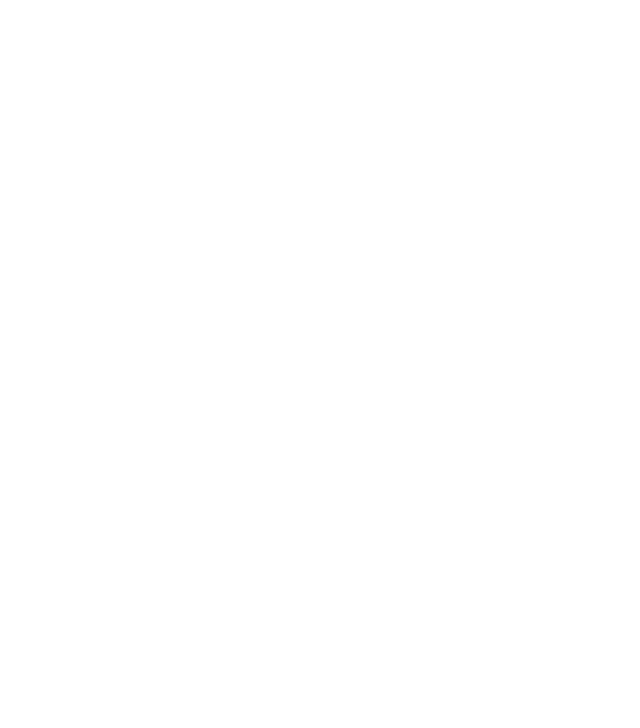
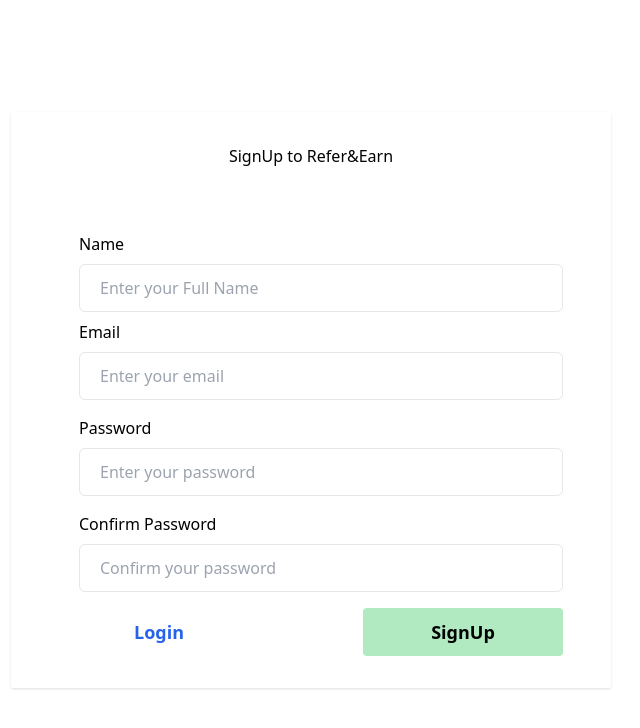
Before and after one commit to be-u-nik/webknight-2022, a React (Create React App) app in the folder frontend/: page /signup in a window 1280 px wide. Before the commit this address had no page. Shown: the top 728 px of the page, without its empty margins (329-969 px from the left). Built offline with nearby package versions, Linux system fonts and the light colour scheme.

Commit message:
routing and toastify

```diff
--- a/frontend/package.json
+++ b/frontend/package.json
@@ -7,9 +7,11 @@
     "@testing-library/react": "^13.4.0",
     "@testing-library/user-event": "^13.5.0",
     "react": "^18.2.0",
+    "react-device-detect": "^2.2.2",
     "react-dom": "^18.2.0",
     "react-router-dom": "^6.4.1",
     "react-scripts": "5.0.1",
+    "react-toastify": "^9.0.8",
     "web-vitals": "^2.1.4",
     "workbox-background-sync": "^6.5.4",
     "workbox-broadcast-update": "^6.5.4",
--- a/frontend/src/App.js
+++ b/frontend/src/App.js
@@ -4,16 +4,54 @@
 // import Navbar from "./components/Navbar";
 import Rewards from "./pages/Rewards";
 import Profile from "./pages/Profile";
-import Auth from "./pages/Auth";
+import { deviceDetect } from "react-device-detect";
+import Login from "./components/Login";
+import SignUp from "./components/Signup";
+import ProtectedRoute from "./Protected";
+import Otp from "./components/Otp";
+import "react-toastify/dist/ReactToastify.css";
 
 function App() {
+  deviceDetect().isMobile
+    ? console.log(deviceDetect().os)
+    : console.log(deviceDetect().osName);
   return (
     <Router>
       <div>
         <Routes>
-          <Route exact path="/" element={<Auth />}></Route>
+          <Route
+            exact
+            path="/"
+            element={<ProtectedRoute component={Rewards} />}
+          ></Route>
+          <Route
+            exact
+            path="/login"
+            element={
+              <div className="h-screen w-screen flex justify-center items-center">
+                <Login />
+              </div>
+            }
+          ></Route>
+          <Route
+            exact
+            path="/signup"
+            element={
+              <div className="h-screen w-screen flex justify-center items-center">
+                <SignUp />
+              </div>
+            }
+          ></Route>
           <Route path="/rewards" element={<Rewards />}></Route>
           <Route path="/profile" element={<Profile />}></Route>
+          <Route
+            path="/otp"
+            element={
+              <div className="h-screen w-screen flex justify-center items-center">
+                <Otp />
+              </div>
+            }
+          ></Route>
         </Routes>
       </div>
     </Router>
--- /dev/null
+++ b/frontend/src/Protected.js
@@ -0,0 +1,12 @@
+import React from "react";
+import { Navigate } from "react-router-dom";
+
+function ProtectedRoute({ component: Component, ...restProps }) {
+  const isloggedin = false;
+  if (isloggedin) {
+    return <Component {...restProps} />;
+  }
+  return <Navigate to="/login" />;
+}
+
+export default ProtectedRoute;
--- /dev/null
+++ b/frontend/src/components/Login.js
@@ -0,0 +1,66 @@
+import React from "react";
+import { Link } from "react-router-dom";
+import { useNavigate } from "react-router-dom";
+import { ToastContainer, toast } from "react-toastify";
+
+function Login() {
+  const navigate = useNavigate();
+  return (
+    <div className="shadow rounded-sm px-12 py-8 sm:w-[600px] md:w-[600px] flex flex-col">
+      <ToastContainer position="top-center" autoClose={5000} />
+      <h1 className="pb-8 md:pb-16 text-center">Login to Refer&Earn</h1>
+
+      <form
+        method="post"
+        className="flex flex-col items-center justify-start w-full"
+      >
+        <div className="flex flex-col w-full mb-2 max-w-[1200px] md:pl-5 text-left self-end">
+          <label htmlFor="email">Email</label>
+          <input
+            type="email"
+            placeholder="Enter your email"
+            className="mt-2 w-full px-[12px] py-0 md:px-5 h-[48px] text-ellipsis md:py-2 rounded-md border-[1px] border-grey-600"
+          />
+        </div>
+        <div className="mt-2 flex flex-col w-full mb-2 max-w-[1200px] md:pl-5 text-left self-end">
+          <label htmlFor="password">Password</label>
+          <input
+            type="password"
+            placeholder="Enter your password"
+            className="mt-2 w-full px-[12px] py-0 md:px-5 h-[48px] text-ellipsis md:py-2 rounded-md border-[1px] border-grey-600"
+          />
+        </div>
+        <div className="flex flex-col md:flex-row md:justify-between w-full">
+          <button
+            onClick={async (e) => {
+              e.preventDefault();
+              //   navigate("/otp");
+              const resolveAfter3Sec = new Promise((resolve, reject) => {
+                setTimeout(resolve, 3000);
+              });
+              await toast.promise(resolveAfter3Sec, {
+                pending: "Validating",
+                success: "Logging in",
+                error: "Invalid Credentials",
+              });
+              navigate("/otp");
+            }}
+            className="order-1 md:order-2 w-full md:max-w-[200px] mt-2 h-[48px] px-[10px] py-[5px] rounded-[4px] text-[12px] lg:text-[18px] font-bold bg-[#B1EAC1] hover:bg-[#58d17a]"
+          >
+            Login
+          </button>
+          <button
+            onClick={(e) => {
+              e.preventDefault();
+            }}
+            className="order-2 md:order-1 w-full md:max-w-[200px] mt-2 h-[48px] px-[10px] py-[5px] rounded-[4px] text-[12px] lg:text-[18px] font-bold text-blue-600  hover:bg-[#f3f4f6]"
+          >
+            <Link to="/signup">Create an Account</Link>
+          </button>
+        </div>
+      </form>
+    </div>
+  );
+}
+
+export default Login;
--- a/frontend/src/components/Navbar.js
+++ b/frontend/src/components/Navbar.js
@@ -66,7 +66,7 @@
         <MobileNav open={open} setOpen={setOpen} />
         <div className="w-3/12 flex items-center">
           <Link to="/" className="text-2xl font-semibold">
-            Share&Earn
+            Refer&Earn
           </Link>
         </div>
         <div className="w-9/12 flex justify-end items-center">
--- /dev/null
+++ b/frontend/src/components/Otp.js
@@ -0,0 +1,42 @@
+import React from "react";
+import { useNavigate } from "react-router-dom";
+
+function Otp() {
+  const navigate = useNavigate();
+  return (
+    <div className="shadow rounded-sm px-12 py-8 sm:w-[600px] md:w-[600px] flex flex-col mx-4">
+      <h1 className="pb-4 text-center">Two Factor Authentication</h1>
+      <p className="pb-8 md:pb-16 text-center">
+        An OTP has been sent to your registered email ID. Please check
+      </p>
+
+      <form
+        method="post"
+        className="flex flex-col items-center justify-start w-full"
+      >
+        <div className="flex flex-col w-full mb-2 max-w-[1200px] md:pl-5 text-left self-end">
+          <label htmlFor="text">Enter OTP</label>
+          <input
+            type="text"
+            placeholder="Enter OTP here"
+            className="mt-2 w-full px-[12px] py-0 md:px-5 h-[48px] text-ellipsis md:py-2 rounded-md border-[1px] border-grey-600"
+          />
+        </div>
+        <div className="flex flex-col md:flex-row md:justify-end w-full">
+          <button
+            onClick={(e) => {
+              e.preventDefault();
+              navigate("/rewards");
+            }}
+            className="order-1 md:order-2 w-full md:max-w-[200px] mt-2 h-[48px] px-[10px] py-[5px] rounded-[4px] text-[12px] lg:text-[18px] font-bold bg-[#B1EAC1] hover:bg-[#58d17a]"
+          >
+            {/* <Link to="/signup">Verify OTP</Link> */}
+            Verify OTP
+          </button>
+        </div>
+      </form>
+    </div>
+  );
+}
+
+export default Otp;
--- /dev/null
+++ b/frontend/src/components/Signup.js
@@ -0,0 +1,69 @@
+import React from "react";
+import { Link } from "react-router-dom";
+import { useNavigate } from "react-router-dom";
+
+function SignUp() {
+  const navigate = useNavigate();
+  return (
+    <div className="shadow rounded-sm px-12 py-8 sm:w-[600px] md:w-[600px] flex flex-col">
+      <h1 className="pb-8 md:pb-16 text-center">SignUp to Refer&Earn</h1>
+      <form
+        method="post"
+        className="flex flex-col items-center justify-start w-full"
+      >
+        <div className="flex flex-col w-full mb-2 max-w-[1200px] md:pl-5 text-left self-end">
+          <label htmlFor="email">Name</label>
+          <input
+            type="text"
+            placeholder="Enter your Full Name"
+            className="mt-2 w-full px-[12px] py-0 md:px-5 h-[48px] text-ellipsis md:py-2 rounded-md border-[1px] border-grey-600"
+          />
+        </div>
+        <div className="flex flex-col w-full mb-2 max-w-[1200px] md:pl-5 text-left self-end">
+          <label htmlFor="email">Email</label>
+          <input
+            type="email"
+            placeholder="Enter your email"
+            className="mt-2 w-full px-[12px] py-0 md:px-5 h-[48px] text-ellipsis md:py-2 rounded-md border-[1px] border-grey-600"
+          />
+        </div>
+        <div className="mt-2 flex flex-col w-full mb-2 max-w-[1200px] md:pl-5 text-left self-end">
+          <label htmlFor="password">Password</label>
+          <input
+            type="password"
+            placeholder="Enter your password"
+            className="mt-2 w-full px-[12px] py-0 md:px-5 h-[48px] text-ellipsis md:py-2 rounded-md border-[1px] border-grey-600"
+          />
+        </div>
+        <div className="mt-2 flex flex-col w-full mb-2 max-w-[1200px] md:pl-5 text-left self-end">
+          <label htmlFor="password">Confirm Password</label>
+          <input
+            type="password"
+            placeholder="Confirm your password"
+            className="mt-2 w-full px-[12px] py-0 md:px-5 h-[48px] text-ellipsis md:py-2 rounded-md border-[1px] border-grey-600"
+          />
+        </div>
+        <div className="flex flex-col md:flex-row md:justify-between w-full">
+          <button
+            onClick={() => {
+              navigate("/rewards");
+            }}
+            className="order-1 md:order-2 w-full md:max-w-[200px] mt-2 h-[48px] px-[10px] py-[5px] rounded-[4px] text-[12px] lg:text-[18px] font-bold bg-[#B1EAC1] hover:bg-[#58d17a]"
+          >
+            SignUp
+          </button>
+          <button
+            onClick={(e) => {
+              e.preventDefault();
+            }}
+            className="order-2 md:order-1 w-full md:max-w-[200px] mt-2 h-[48px] px-[10px] py-[5px] rounded-[4px] text-[12px] lg:text-[18px] font-bold text-blue-600  hover:bg-[#f3f4f6]"
+          >
+            <Link to="/login">Login</Link>
+          </button>
+        </div>
+      </form>
+    </div>
+  );
+}
+
+export default SignUp;
--- a/frontend/src/pages/Auth.js
+++ /dev/null
@@ -1,5 +0,0 @@
-function Auth() {
-  return <div className="text-center">Authentication</div>;
-}
-
-export default Auth;
```
Also changed, not shown: frontend/src/index.js (+8 -7 lines), 1 other file (tests, documents, lock files or other folders).
